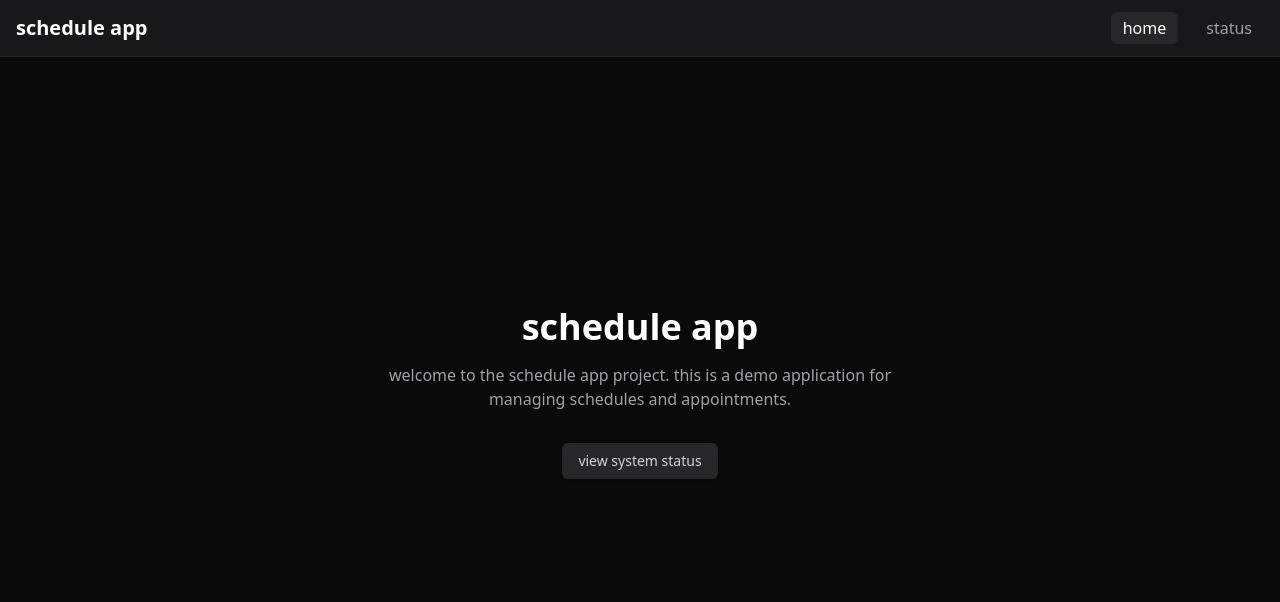
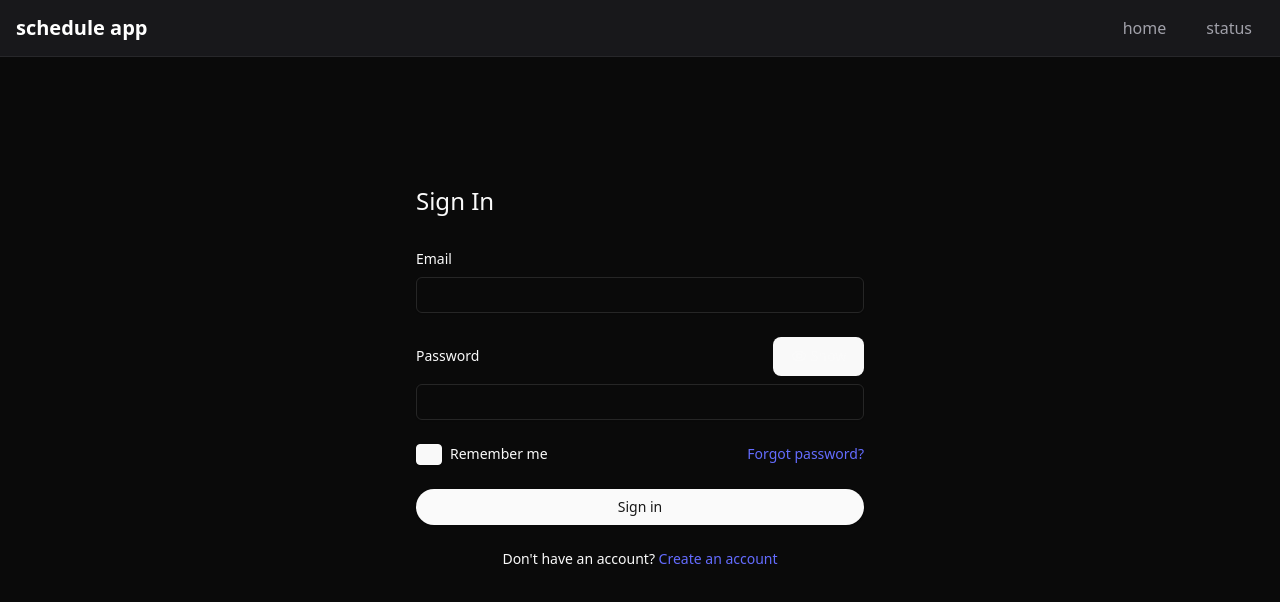
Before and after one commit to LaurierCS/ScheduleApp, a React (Vite) app in the folder frontend/: page /signin in a window 1280 px wide. Before the commit this address led to /. Shown: the top 602 px of the page. Built offline with nearby package versions, Linux system fonts and the light colour scheme; no server answers.

Commit message:
Sign in page implemented
branching off issue-#2

```diff
--- a/frontend/src/App.tsx
+++ b/frontend/src/App.tsx
@@ -3,6 +3,7 @@ import StatusDashboard from '@/components/StatusDashboard'
 import Home from '@/components/Home'
 import Navbar from '@/components/Navbar'
 import SignupForm from "@/components/SignupForm";
+import SigninForm from '@/components/SigninForm';
 
 function App() {
 	return (
@@ -14,6 +15,7 @@ function App() {
 						<Route path="/" element={<Home />} />
 						<Route path="/status" element={<StatusDashboard />} />
 						<Route path="/signup" element={<SignupForm />} />
+						<Route path="/signin" element={<SigninForm />} />
 						<Route path="*" element={<Navigate to="/" replace />} />
 					</Routes>
 				</main>
--- /dev/null
+++ b/frontend/src/components/SigninForm.tsx
@@ -0,0 +1,106 @@
+"use client";
+
+import { useState } from "react";
+import { Link } from "react-router-dom";
+import { Button } from "@/components/ui/button";
+import { Input } from "@/components/ui/input";
+import { Checkbox } from "@/components/ui/checkbox";
+import { EyeIcon, EyeOffIcon } from "lucide-react";
+
+export default function SigninForm() {
+	const [email, setEmail] = useState("");
+	const [showPassword, setShowPassword] = useState(false);
+	const [password, setPassword] = useState("");
+	const [rememberMe, setRememberMe] = useState(false);
+
+	const handleSubmit = (e: React.FormEvent) => {
+		e.preventDefault();
+		console.log("Values entered: ", email, password, rememberMe);
+		// Proceed with form submission
+	};
+
+	return (
+		<div className="flex flex-col items-center justify-center">
+			<div className="flex flex-1 items-center justify-center w-full mt-20">
+				<div className="w-full p-4 md:p-8 lg:p-8 flex flex-col items-center justify-center">
+					<div className="max-w-md w-full mx-auto">
+						<h3 className="text-2xl font-medium mb-8">Sign In</h3>
+
+						<form className="space-y-6" onSubmit={handleSubmit}>
+							<div className="space-y-2">
+								<label htmlFor="email" className="block text-sm font-medium">
+									Email
+								</label>
+								<Input
+									id="email"
+									type="email"
+									className="w-full rounded-md"
+									onChange={(e) => setEmail(e.target.value)}
+								/>
+							</div>
+
+							<div className="space-y-2">
+								<div className="flex justify-between items-center">
+									<label
+										htmlFor="password"
+										className="block text-sm font-medium">
+										Password
+									</label>
+									<button
+										type="button"
+										onClick={() => setShowPassword(!showPassword)}
+										className="text-sm flex items-center gap-1">
+										{showPassword ? (
+											<EyeOffIcon size={16} />
+										) : (
+											<EyeIcon size={16} />
+										)}
+										{showPassword ? "Hide" : "Show"}
+									</button>
+								</div>
+								<Input
+									id="password"
+									type={showPassword ? "text" : "password"}
+									className="w-full rounded-md"
+									value={password}
+									onChange={(e) => setPassword(e.target.value)}
+								/>
+							</div>
+
+							<div className="flex items-center justify-between">
+								<div className="flex items-center gap-2">
+									<Checkbox
+										id="remember-me"
+										checked={rememberMe}
+										onCheckedChange={(checked) => setRememberMe(!!checked)}
+										className="px-3"
+									/>
+									<label htmlFor="remember-me" className="text-sm">
+										Remember me
+									</label>
+                                </div>
+                                {/* TODO: change url to actual forget password page */}
+								<Link to="#" className="text-sm font-medium">
+									Forgot password?
+								</Link>
+							</div>
+
+							<Button
+								type="submit"
+                                className="w-full rounded-full hover:bg-opacity-90">
+								Sign in
+							</Button>
+
+							<div className="text-center text-sm">
+								Don't have an account?{" "}
+								<Link to="/signup" className="font-medium">
+									Create an account
+								</Link>
+							</div>
+						</form>
+					</div>
+				</div>
+			</div>
+		</div>
+	);
+}
```
